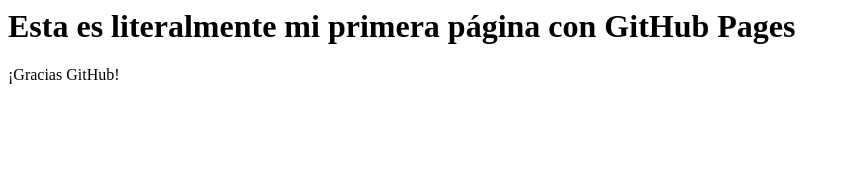
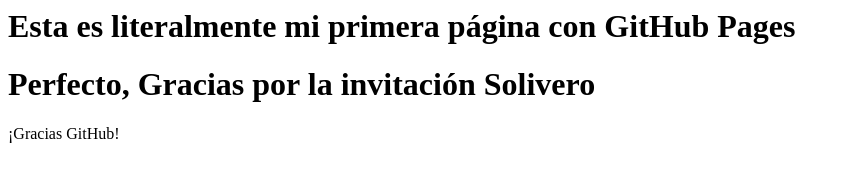
Before and after one commit to Soliveroa/Osoafirstrepo, a plain HTML site: page index.html in a window 1280 px wide. Shown: the whole page, without its empty margins (0-850 px from the left). Drawn offline with Linux system fonts and the light colour scheme.

Commit message:
Gracias por la invitación
Agraecimiento

```diff
--- a/index.html
+++ b/index.html
@@ -1,4 +1,5 @@
 <html>
 <h1> Esta es literalmente mi primera página con GitHub Pages </h1>
+<h1> Perfecto, Gracias por la invitación Solivero </h1>
 <p>¡Gracias GitHub!</p>
 </html>
```
